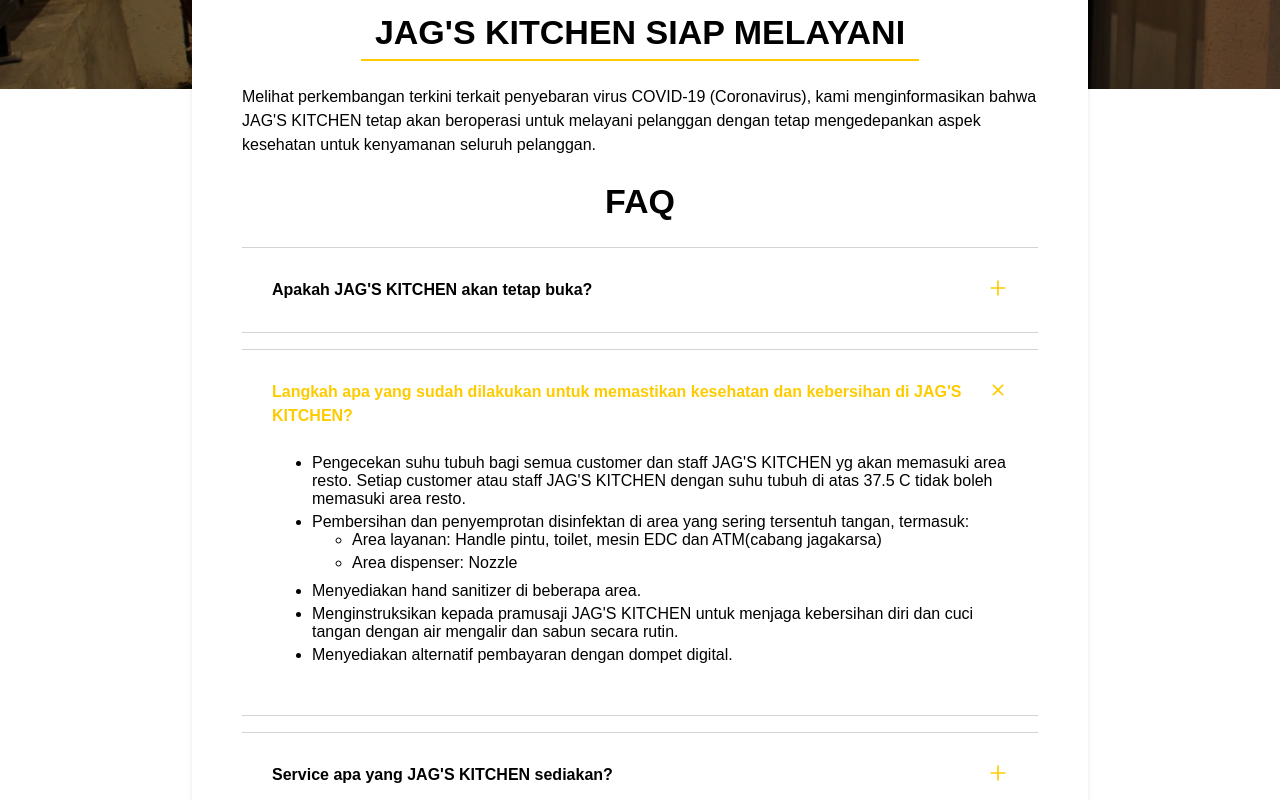
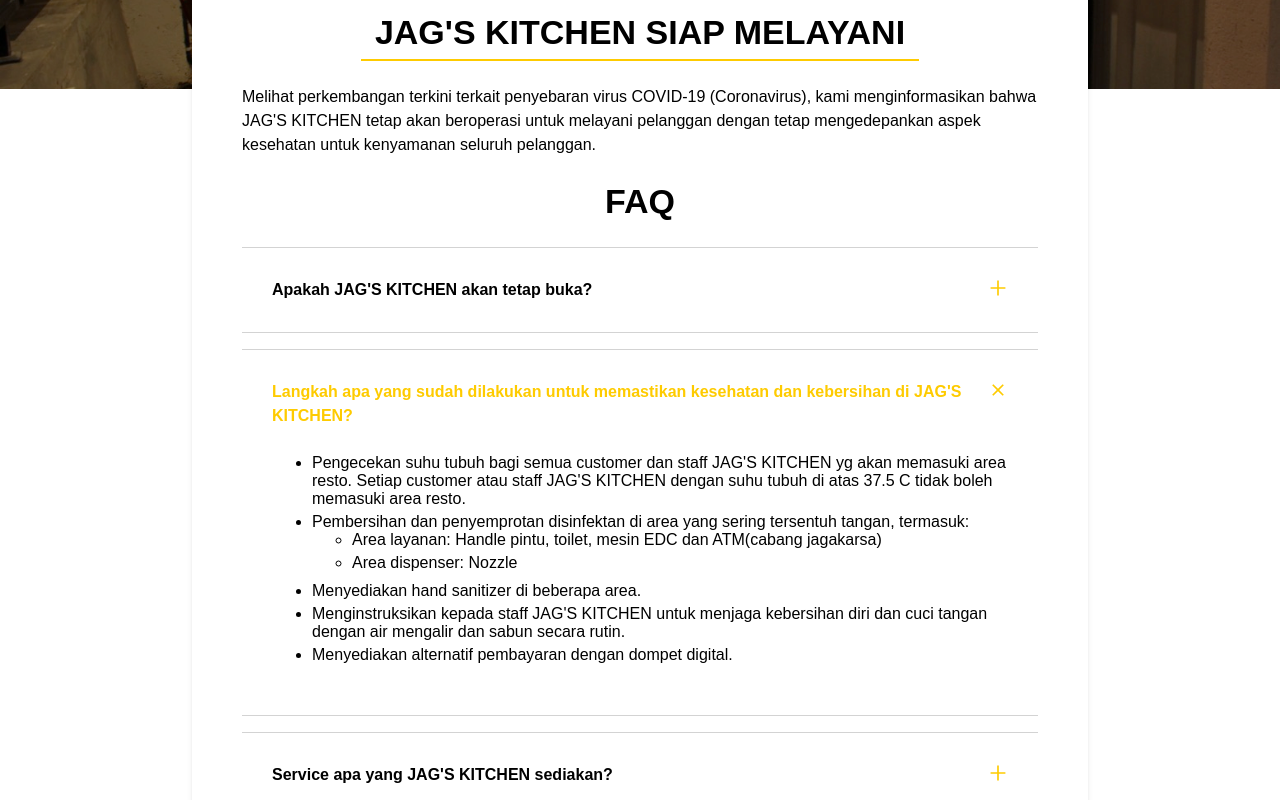
Before and after one commit to elfaza/jags, a React (Create React App) app: page / in a window 1280 px wide. Both pictures are taken after a click on the element 640 px from the left and 810 px from the top of the page. Shown: the part 407-1207 px from the top of the page. Built offline with nearby package versions, Linux system fonts and the light colour scheme.

Commit message:
Fix Design

```diff
--- a/src/App.js
+++ b/src/App.js
@@ -590,7 +590,7 @@
                                                                     </ul>
                                                                 </li>
                                                                 <li>Menyediakan hand sanitizer di beberapa area.</li>
-                                                                <li>Menginstruksikan kepada pramusaji JAG'S KITCHEN untuk menjaga kebersihan diri dan cuci tangan dengan air mengalir dan sabun secara rutin.</li>
+                                                                <li>Menginstruksikan kepada staff JAG'S KITCHEN untuk menjaga kebersihan diri dan cuci tangan dengan air mengalir dan sabun secara rutin.</li>
                                                                 <li>Menyediakan alternatif pembayaran dengan dompet digital.</li>
                                                             </ul>
                                                         </div>
```
